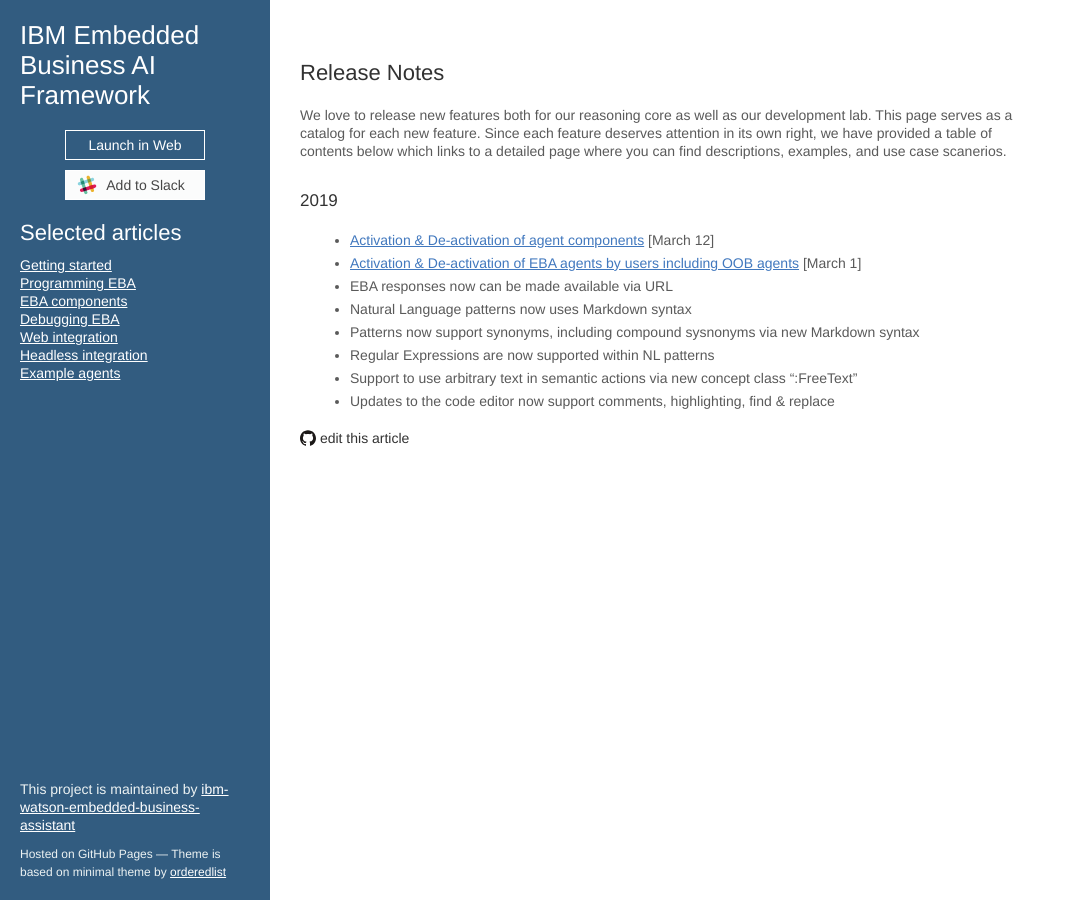
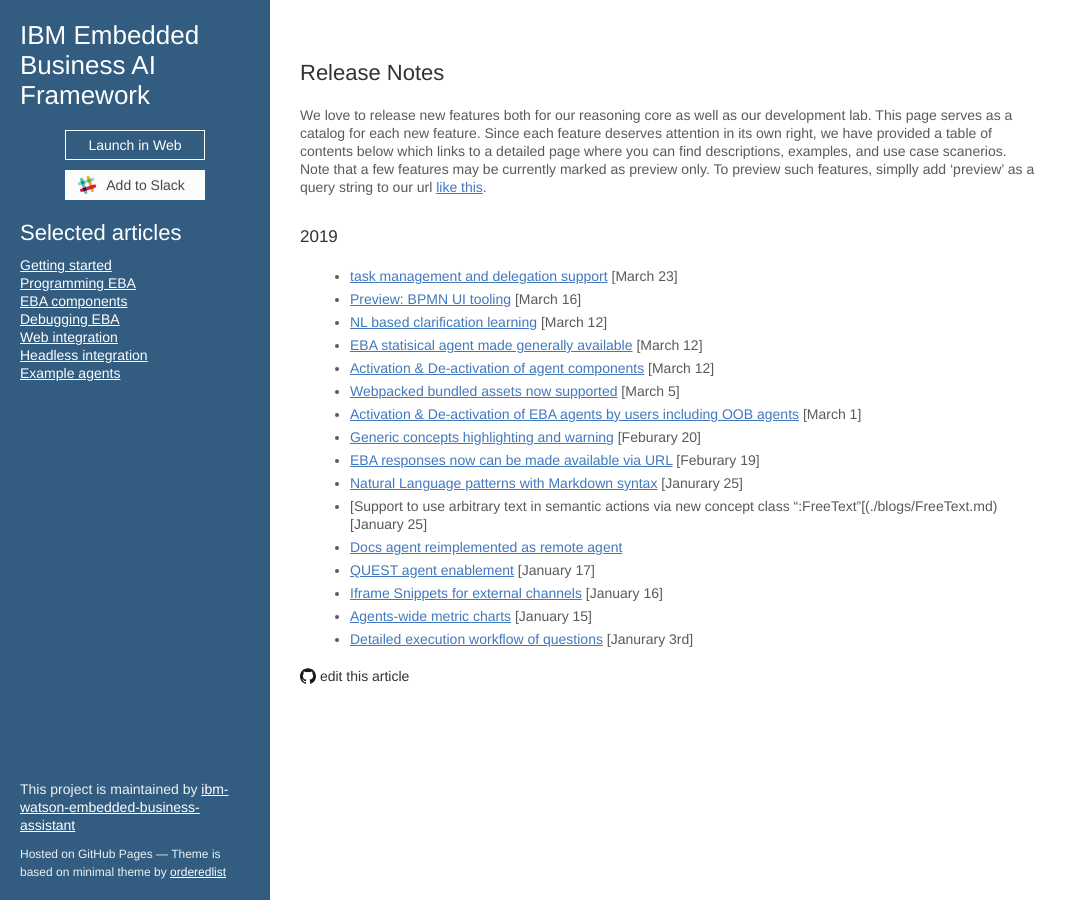
Before and after one commit to ibm-watson-embedded-business-assistant/eba-example-agents, a Jekyll site: the page built from release/ReleaseNotes.md, in a window 1280 px wide. Shown: the whole page, without its empty margins (0-1077 px from the left). Built offline with Jekyll 4.4.1, drawn with Linux system fonts in a browser that asks for light colours; our own code applies the rules of GitHub Pages for plain Markdown files; the repository's description, which GitHub fills in, is left out.

Commit message:
Update ReleaseNotes.md

```diff
--- a/release/ReleaseNotes.md
+++ b/release/ReleaseNotes.md
@@ -2,15 +2,22 @@
 
 ## Release Notes
 
-We love to release new features both for our reasoning core as well as our development lab. This page serves as a catalog for each new feature. Since each feature deserves attention in its own right, we have provided a table of contents below which links to a detailed page where you can find descriptions, examples, and use case scanerios.
+We love to release new features both for our reasoning core as well as our development lab. This page serves as a catalog for each new feature. Since each feature deserves attention in its own right, we have provided a table of contents below which links to a detailed page where you can find descriptions, examples, and use case scanerios. Note that a few features may be currently marked as preview only. To preview such features, simplly add 'preview' as a query string to our url [like this](https://eba.ibm.com/assistant?preview).
 
 ### 2019
-
+ * [task management and delegation support](./blogs/TaskManagement.md) [March 23]
+ * [Preview: BPMN UI tooling](./blogs/BPMN.md) [March 16]
+ * [NL based clarification learning](./blogs/NLLearning.md) [March 12]
+ * [EBA statisical agent made generally available](./blogs/StatisicsAgent.md) [March 12]
  * [Activation & De-activation of agent components](./blogs/ComponentActivation.md) [March 12]
+ * [Webpacked bundled assets now supported](./blogs/WebpackAssets.md) [March 5]
  * [Activation & De-activation of EBA agents by users including OOB agents](./blogs/AgentActivation.md) [March 1]
- * EBA responses now can be made available via URL
- * Natural Language patterns now uses Markdown syntax
- * Patterns now support synonyms, including compound sysnonyms via new Markdown syntax
- * Regular Expressions are now supported within NL patterns
- * Support to use arbitrary text in semantic actions via new concept class ":FreeText"
- * Updates to the code editor now support comments, highlighting, find & replace
+ * [Generic concepts highlighting and warning](./blogs/GenericConceptsHighlight.md) [Feburary 20]
+ * [EBA responses now can be made available via URL](./blogs/PortableSnippet.md) [Feburary 19]
+ * [Natural Language patterns with Markdown syntax](./blogs/MarkdownPatterns.md) [Janurary 25]
+ * [Support to use arbitrary text in semantic actions via new concept class ":FreeText"[(./blogs/FreeText.md) [January 25]
+ * [Docs agent reimplemented as remote agent](./blogs/RemoteDocsAgent.md)
+ * [QUEST agent enablement](./blogs/QuestIntegration.md) [January 17]
+ * [Iframe Snippets for external channels](./blogs/ChannelSnippets.md) [January 16]
+ * [Agents-wide metric charts](./blogs/AgentsMetrics.md) [January 15]
+ * [Detailed execution workflow of questions](./blogs/ExecutionWorkflow.md) [Janurary 3rd]
```
